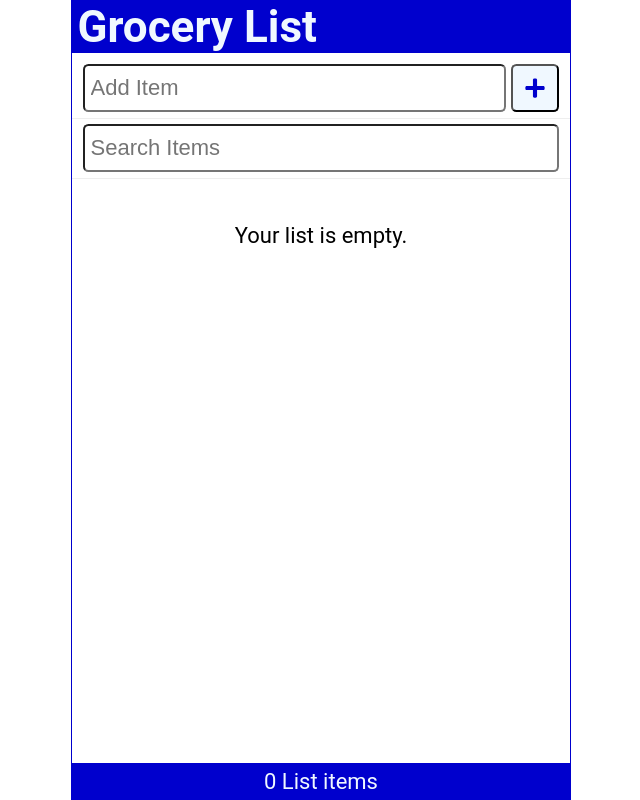
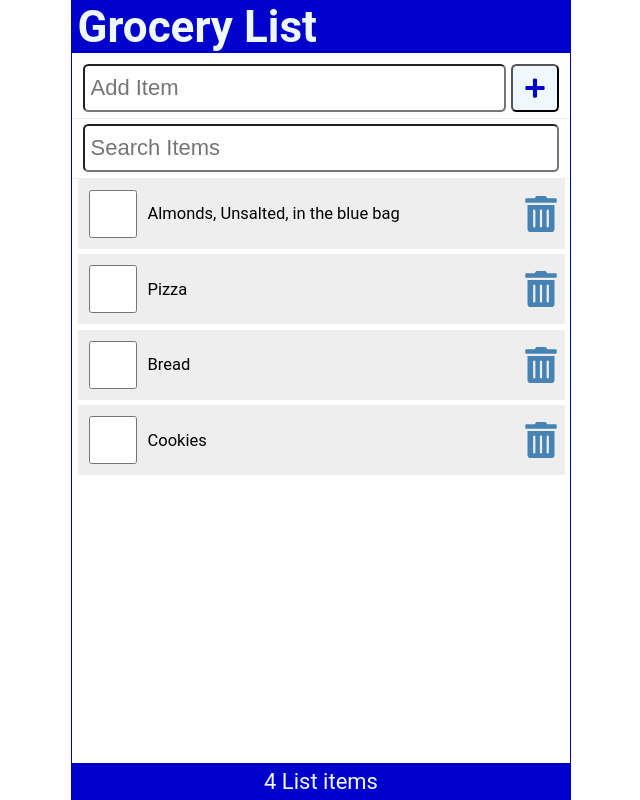
Before and after one commit to bhill10gh/01tut, a React (Create React App) app: page / in a window 1280 px wide. Shown: the whole page, without its empty margins (319-959 px from the left). Built offline with nearby package versions, Linux system fonts and the light colour scheme; data requests are answered from the project's data file.

Commit message:
Chapter 13

```diff
--- a/src/App.js
+++ b/src/App.js
@@ -3,16 +3,38 @@
 import AddItem from './AddItem';
 import Content from './Content';
 import Footer from './Footer';
-import { useState, useEffect} from 'react';
+import { useState, useEffect } from 'react';
 
 function App() {
-  const [items, setItems] = useState(JSON.parse(localStorage.getItem('shoppinglist')) || []);
+  const API_URL = 'http://localhost:3500/items'
+
+  const [items, setItems] = useState([]);
   const [newItem, setNewItem] = useState('')
   const [search, setSearch] = useState('')
+  const [fetchError, setFetchError] = useState(null);
+  const [isLoading, setIsLoading] = useState(true);
 
   useEffect(() => {
-    localStorage.setItem('shoppinglist', JSON.stringify(items));
-  }, [items])
+    const fetchItems = async () => {
+      try {
+        const response = await fetch(API_URL);
+        if (!response.ok) {
+          throw Error('Did not receive expected data');
+        }
+        const listItems = await response.json();
+        setItems(listItems);
+        setFetchError(null);
+      } catch (error) {
+        setFetchError(error.message);
+      } finally {
+        setIsLoading(false);
+      }
+    }
+    setTimeout(() => {
+      (async () => await fetchItems())();
+    }, 2000)
+
+  }, [])
 
 
   const addItem = (item) => {
@@ -51,11 +73,20 @@
         search={search}
         setSearch={setSearch}
       />
-      <Content
-        items={items.filter(item => ((item.item).toLowerCase()).includes(search.toLowerCase()))}
-        handleCheck={handleCheck}
-        handleDelete={handleDelete}
-      />
+      <main>
+        {isLoading && <p>Loading Items ...</p>}
+        {fetchError &&
+          <p style={{ color: "red" }}>{`Error:${fetchError}`}</p>
+        }
+        {!isLoading && !fetchError &&
+          <Content
+            items={items.filter(item => ((item.item).toLowerCase()).includes(search.toLowerCase()))}
+            handleCheck={handleCheck}
+            handleDelete={handleDelete}
+          />
+        }
+
+      </main>
       <Footer length={items.length} />
     </div>
   );
--- a/src/Content.js
+++ b/src/Content.js
@@ -2,7 +2,7 @@
 
 const Content = ({ items, handleCheck, handleDelete }) => {
     return (
-        <main>
+        <>
             {items.length ? (
                 <ItemList
                     items={items}
@@ -12,7 +12,7 @@
             ) : (
                 <p style={{ marginTop: '2rem' }}>Your list is empty.</p>
             )}
-        </main>
+        </>
     )
 }
 
```
Also changed, not shown: commands.txt (added).
